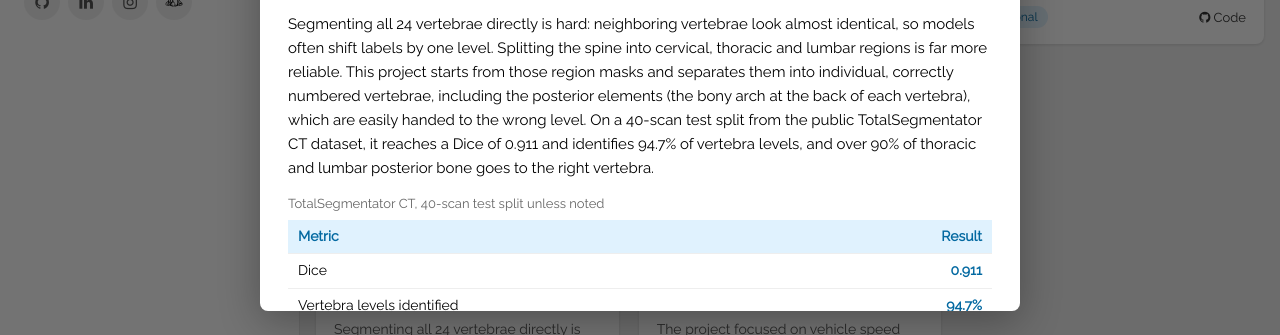
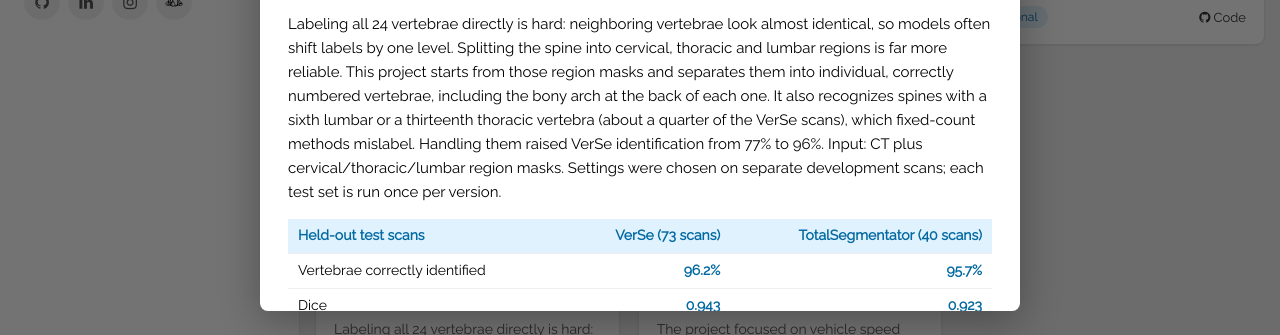
Before and after one commit to Dingyx0100/dingyx0100.github.io, a plain HTML site: page index.html in a window 1280 px wide. Both pictures are taken after a click on the button 467 px from the left and 714 px from the top of the page. Shown: the part 465-800 px from the top of the page. Drawn offline with nearby package versions, Linux system fonts and the light colour scheme.

Commit message:
resume updates & spine results update

```diff
--- a/index.html
+++ b/index.html
@@ -157,7 +157,8 @@ body,h1,h2,h3,h4,h5,h6 {font-family: "Raleway", sans-serif}
 .modal-results th, .modal-results td { padding: 7px 10px; border-bottom: 1px solid #eee; text-align: left; }
 .modal-results th { background: var(--accent-soft); color: var(--accent-dark); font-weight: 600; }
 .modal-results th:not(:first-child), .modal-results td:not(:first-child) { text-align: right; white-space: nowrap; }
-.modal-results td:last-child { color: var(--accent-dark); font-weight: 600; }
+.modal-results td:not(:first-child) { color: var(--accent-dark); font-weight: 600; }
+.modal-results td.results-note { color: var(--muted); font-size: 12.5px; font-weight: 400; text-align: left; white-space: normal; border-bottom: 0; padding-top: 6px; }
 .modal-close {
   position: absolute;
   top: 10px;
@@ -1098,6 +1099,11 @@ function openProject(i) {
       r.forEach(function (c) { tr.appendChild(el("td", "", c)); });
       table.appendChild(tr);
     });
+    if (p.results.note) {                                   // optional footnote under the table
+      var td = el("td", "results-note", p.results.note);
+      td.colSpan = p.results.columns.length;
+      table.appendChild(el("tr")).appendChild(td);
+    }
   }
   var tags = document.getElementById("modalTags");
   tags.innerHTML = "";
@@ -1271,7 +1277,7 @@ function initBadge() {
     if (!stat.classList.contains("ready") && stat.dataset.verify) window.open(stat.dataset.verify, "_blank", "noopener");
   });
 
-  // transform that places the big centred badge exactly over the small one
+  // transform that places the big centered badge exactly over the small one
   function fromMini(size, left, top) {
     var r = mini.getBoundingClientRect();
     var dx = r.left + r.width / 2 - (left + size / 2), dy = r.top + r.height / 2 - (top + size / 2);
@@ -1313,7 +1319,7 @@ function initBadge() {
   function hide() {
     if (!fly || fly.dataset.closing) return;
     fly.dataset.closing = "1";
-    // fully open: spin back from the centre; still flying out: reverse from wherever it is now
+    // fully open: spin back from the center; still flying out: reverse from wherever it is now
     var d = fly.dataset, from = anim.playState === "finished" ? CENTER : getComputedStyle(fly).transform;
     anim.cancel();
     backdrop.classList.remove("show");
--- a/projects.js
+++ b/projects.js
@@ -10,7 +10,8 @@
 //   links       optional, { label: url } shown as buttons on the card and in the modal
 //   hidden      optional, true keeps the entry here but leaves it off the page
 //   credit      optional, small attribution line under the modal text (e.g. for third-party data)
-//   results     optional, table in the modal: { caption, columns: [...], rows: [[...], ...] }
+//   results     optional, table in the modal: { caption, columns: [...], rows: [[...], ...], note }
+//               (caption sits above the table, note is a small footnote below it)
 //   video       optional, muted looping video shown in the modal instead of img (img is still the card image);
 //               one path or a list like [".webm", ".mp4"]: the browser plays the first format it supports
 //   earlier     optional, true lists it under "Earlier work" as a compact row instead of a grid card
@@ -95,27 +96,25 @@ var PROJECTS = [
     video: ["./proj_img/Spine.webm", "./proj_img/Spine.mp4"],
     category: "Work",
     description:
-      "Segmenting all 24 vertebrae directly is hard: neighboring vertebrae look almost identical, so models often " +
+      "Labeling all 24 vertebrae directly is hard: neighboring vertebrae look almost identical, so models often " +
       "shift labels by one level. Splitting the spine into cervical, thoracic and lumbar regions is far more reliable. " +
       "This project starts from those region masks and separates them into individual, correctly numbered vertebrae, " +
-      "including the posterior elements (the bony arch at the back of each vertebra), which are easily handed to the " +
-      "wrong level. On a 40-scan test split from the public TotalSegmentator CT dataset, it reaches a Dice of 0.911 " +
-      "and identifies 94.7% of vertebra levels, and over 90% of thoracic and lumbar posterior bone goes to the " +
-      "right vertebra.",
+      "including the bony arch at the back of each one. It also recognizes spines with a sixth lumbar or a thirteenth " +
+      "thoracic vertebra (about a quarter of the VerSe scans), which fixed-count methods mislabel. Handling them " +
+      "raised VerSe identification from 77% to 96%. Input: CT plus cervical/thoracic/lumbar region masks. Settings " +
+      "were chosen on separate development scans; each test set is run once per version.",
     results: {
-      caption: "TotalSegmentator CT, 40-scan test split unless noted",
-      columns: ["Metric", "Result"],
+      columns: ["Held-out test scans", "VerSe (73 scans)", "TotalSegmentator (40 scans)"],
       rows: [
-        ["Dice", "0.911"],
-        ["Vertebra levels identified", "94.7%"],
-        ["Scans with every level right", "45.0%"],
-        ["Thoracic / lumbar posterior bone assigned correctly", "92.8 / 90.1%"],
-        ["Cut-off vertebrae at the scan edge identified (all 95 scans)", "69.7%"]
-      ]
+        ["Vertebrae correctly identified", "96.2%", "95.7%"],
+        ["Dice", "0.943", "0.923"],
+        ["Scans with every vertebra right", "89%", "45%*"]
+      ],
+      note: "*TotalSegmentator scans often end partway through a vertebra, and those cut-off levels count too."
     },
     tags: ["3D segmentation", "CT", "Medical imaging", "Geometry processing"],
-    credit: "Evaluation data: TotalSegmentator CT dataset (CC BY 4.0), Wasserthal et al., Radiology: Artificial " +
-      "Intelligence, 2023."
+    credit: "Data: VerSe (Sekuboyina et al., Medical Image Analysis, 2021; CC BY-SA 4.0) and TotalSegmentator CT " +
+      "(Wasserthal et al., Radiology: Artificial Intelligence, 2023; CC BY 4.0)."
   },
   {
     title: "Video based Speed Measurement",
```
Also changed, not shown: 1 other file.
